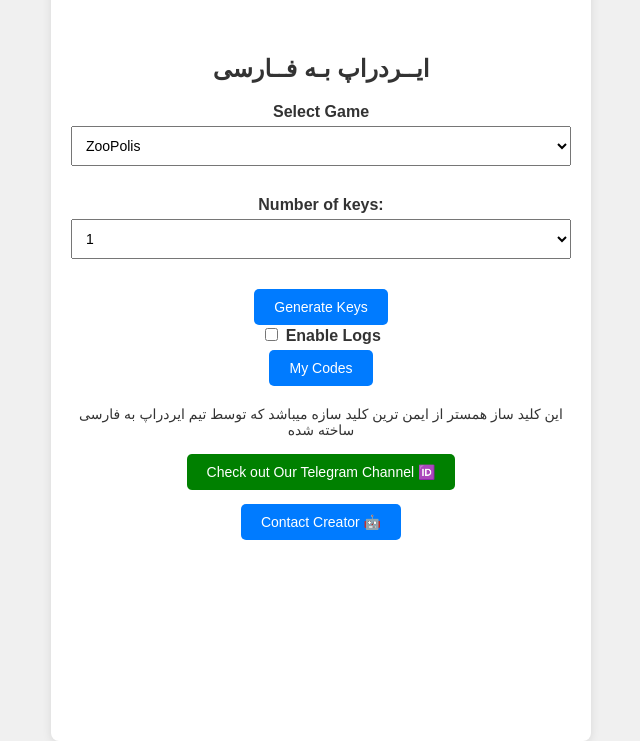
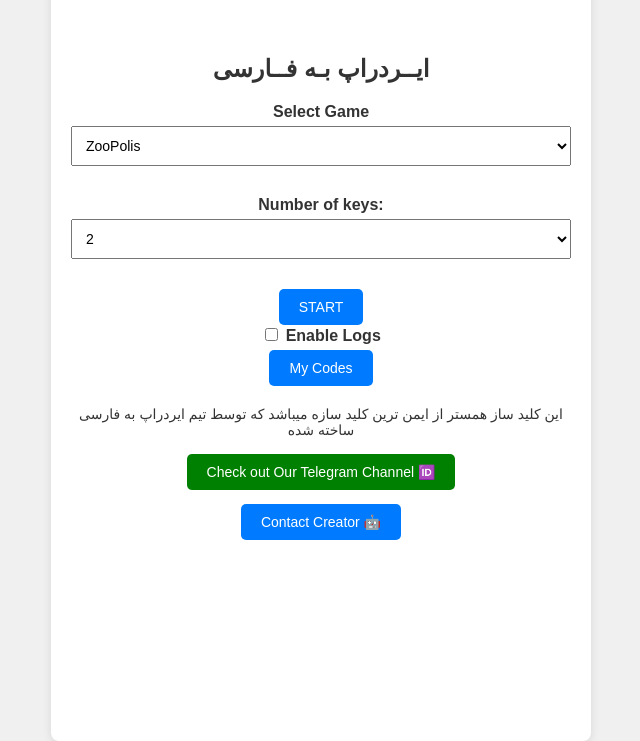
Before and after one commit to Mikaeil-t/hmster, a plain HTML site: page index.html in a window 1280 px wide. Shown: the part 79-820 px from the top of the page, without its empty margins (319-959 px from the left). Drawn offline with Linux system fonts and the light colour scheme.

Commit message:
Update index.html

```diff
--- a/index.html
+++ b/index.html
@@ -36,18 +36,17 @@
 
 
 
-        <div class="form-group">
+       <div class="form-group">
             <label id="keyCountLabel" for="keyCountSelect">Number of keys:</label>
             <select id="keyCountSelect">
-                <option value="1">1</option>
                 <option value="2">2</option>
-                <option value="3">3</option>
                 <option value="4">4</option>
-                <option value="8">8</option>
+                <option value="6">6</option>
+                <option value="10">10</option>
 
             </select>
         </div>
-        <button id="startBtn">Generate Keys</button>
+        <button id="startBtn">START</button>
 
         <div id="progressContainer" class="hidden">
             <div class="progress-bar">
```
